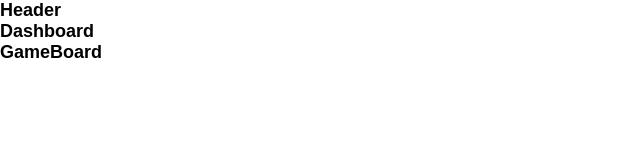
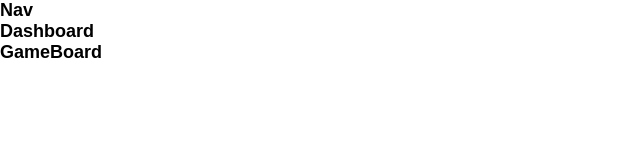
Before and after one commit to zac-smith-webtpt7/game-of-life, a React (Create React App) app: page / in a window 1280 px wide. Shown: the top 160 px of the page, without its empty margins (0-640 px from the left). Built offline with nearby package versions, Linux system fonts and the light colour scheme.

Commit message:
basic header

```diff
--- a/src/components/Header.jsx
+++ b/src/components/Header.jsx
@@ -1,9 +1,6 @@
 import React from 'react'
+import Nav from './Nav'
 const Header = () => {
-  return (
-    <div>
-      <h2>Header</h2>
-    </div>
-  )
+  return <Nav />
 }
 export default Header
```
